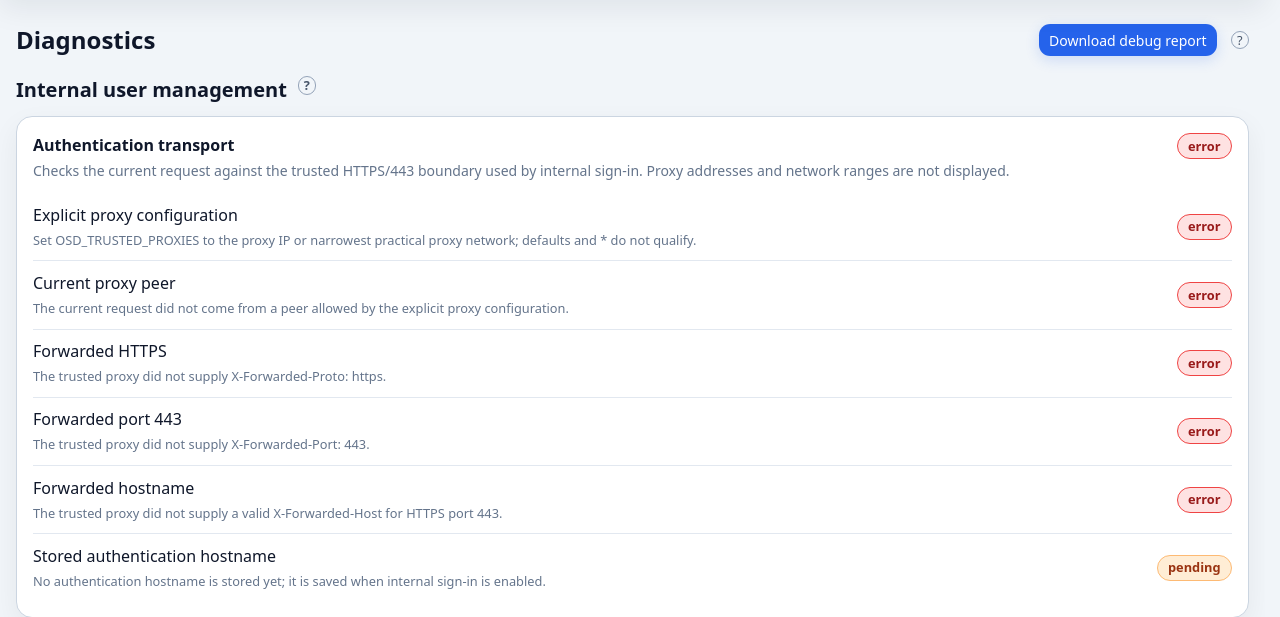
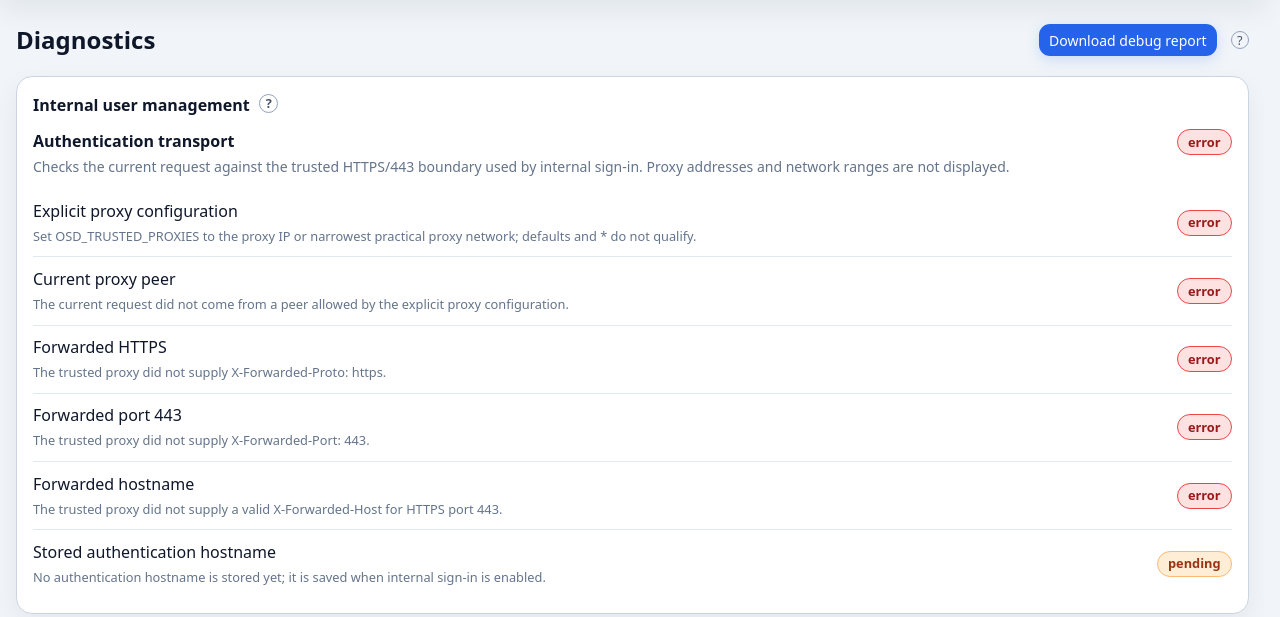
Before and after one commit to konkos1/OpenSecDash, a FastAPI app: page /diagnostics in a window 1280 px wide. Shown: the part 81-698 px from the top of the page. Run offline with FastAPI, Linux system fonts and the light colour scheme; data comes from the database, SQL or seed files in the repository; data that the repository does not hold is empty; parts of the project's set-up code (start-up, migrations or seed data) failed here and were passed over.

Commit message:
fix: place auth diagnostics heading inside card

```diff
--- a/backend/app/templates/diagnostics.html
+++ b/backend/app/templates/diagnostics.html
@@ -16,8 +16,8 @@
         </div>
     </div>
     <div id="diagnostics-results" hx-get="{{ request.url.path }}" hx-select="#diagnostics-results" hx-target="this" hx-swap="outerHTML" {% if live_page_refresh %}hx-trigger="every 15s"{% endif %}>
-    <h3 class="text-xl font-semibold mb-3">{{ t("diagnostics.internal_user_management") }} <button type="button" class="help" data-tooltip="{{ t('diagnostics.auth_transport_relevance_help') }}">?</button></h3>
     <section id="auth-transport" class="card mb-5">
+        <h3 class="font-semibold mb-3">{{ t("diagnostics.internal_user_management") }} <button type="button" class="help" data-tooltip="{{ t('diagnostics.auth_transport_relevance_help') }}">?</button></h3>
         <div class="flex items-start justify-between gap-4 mb-3">
             <div>
                 <h4 class="font-semibold mb-1">{{ t("diagnostics.auth_transport") }}</h4>
```
Also changed, not shown: backend/tests/test_auth_gating.py (+2 -1 lines).
